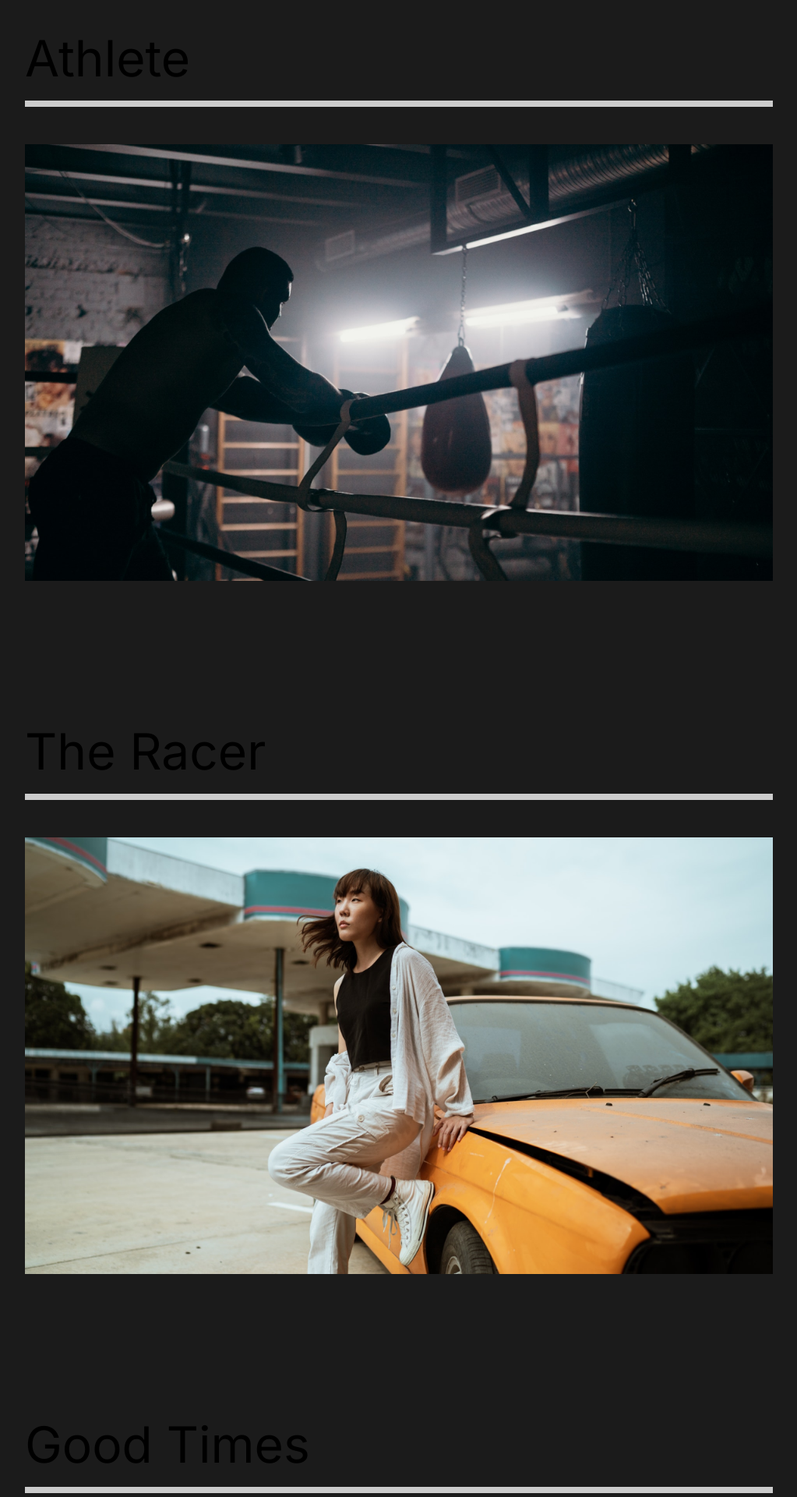
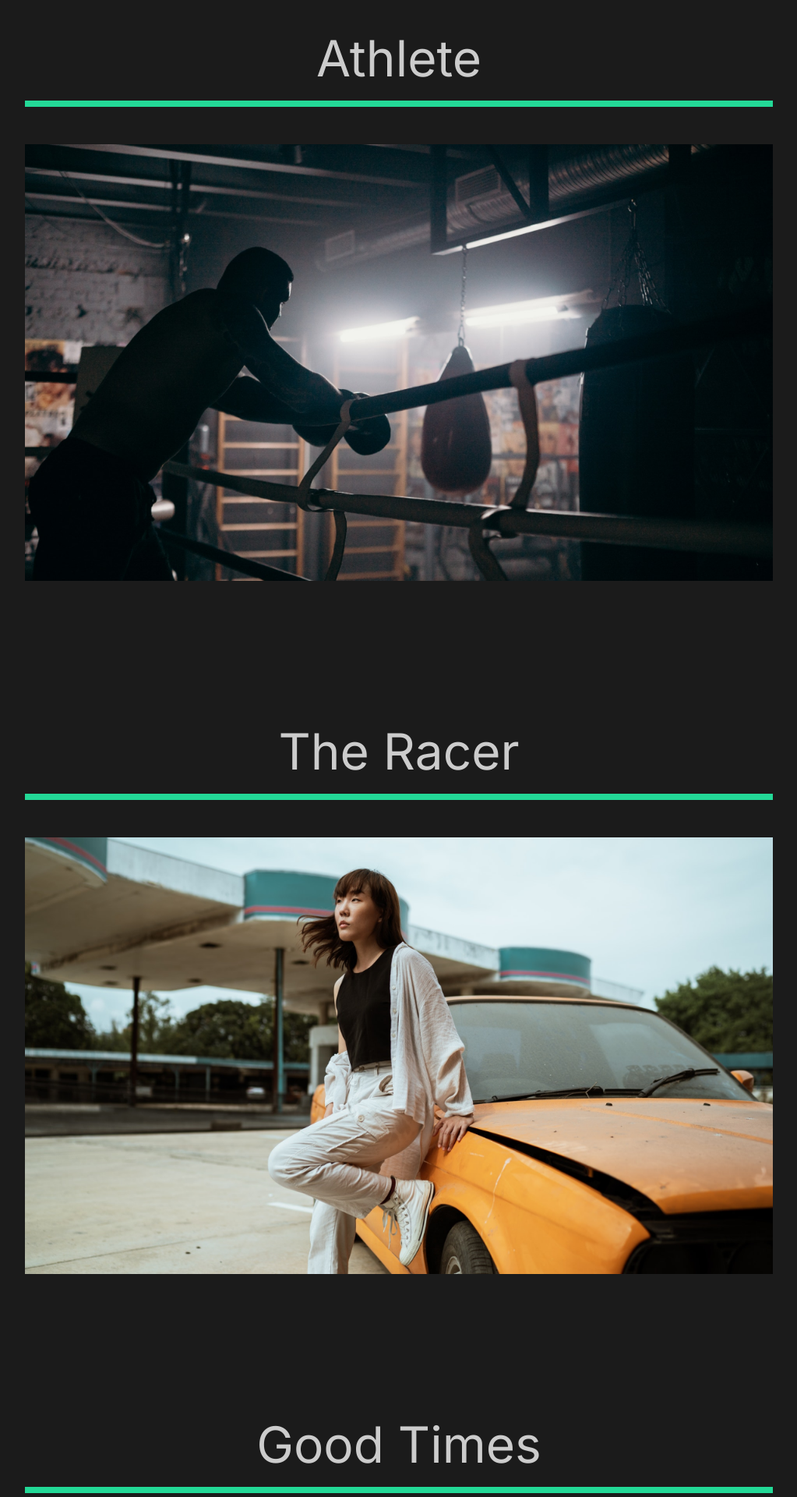
Before and after one commit to oley-projects/catpure-react-app, a React (Create React App) app: page /work in a window 1280 px wide. Shown: the part 140-2060 px from the top of the page at 78% size, without its empty margins (128-1151 px from the left). Built offline with nearby package versions, Linux system fonts and the light colour scheme.

Commit message:
our work section animate

```diff
--- a/src/animation.js
+++ b/src/animation.js
@@ -7,14 +7,13 @@
     opacity: 1,
     y: 0,
     transition: {
-      duration: 1,
+      duration: 0.5,
       when: "beforeChildren",
-      staggerChildren: 0.5,
+      staggerChildren: 0.25,
     },
   },
   exit: {
     opacity: 0,
-    y: 300,
     transition: {
       duration: 0.5,
       ease: "easeOut",
@@ -61,3 +60,38 @@
     },
   },
 };
+export const lineAnim = {
+  hidden: {
+    width: '0%',
+  },
+  show: {
+    width: '100%',
+    transition: {
+      duration: 1,
+    },
+  },
+};
+export const slider = {
+  hidden: {
+    x: '-130%',
+    skew: '45deg',
+  },
+  show: {
+    x: '100%',
+    skew: '0deg',
+    transition: {
+      duration: 0.5,
+      ease: 'easeOut',
+    },
+  },
+}
+export const sliderContainer = {
+  hidden: { opacity: 1, },
+  show: {
+    opacity: 1,
+    transition: {
+      staggerChildren: 0.13,
+      ease: 'easeOut',
+    },
+  },
+}
--- a/src/pages/OurWork.js
+++ b/src/pages/OurWork.js
@@ -6,7 +6,14 @@
 import goodtimes from "../img/goodtimes-small.png";
 // Animation
 import { motion } from "framer-motion";
-import { pageAnimation } from "../animation";
+import {
+  pageAnimation,
+  fade,
+  imageAnim,
+  lineAnim,
+  slider,
+  sliderContainer
+} from "../animation";
 
 const OurWork = () => {
   return(
@@ -16,25 +23,37 @@
       animate="show"
       exit="exit"
     >
+      <motion.div variants={sliderContainer}>
+        <Frame1 variants={slider}></Frame1>
+        <Frame2 variants={slider}></Frame2>
+        <Frame3 variants={slider}></Frame3>
+        <Frame4 variants={slider}></Frame4>
+      </motion.div>
       <Movie>
-        <h2>Athlete</h2>
-        <div className="line"></div>
+        <motion.h2 variants={fade}>Athlete</motion.h2>
+        <motion.div variants={lineAnim} className="line"></motion.div>
         <Link to="the-athlete">
-          <img src={athlete} alt="athlete" />
+          <Hide>
+            <motion.img variants={imageAnim} src={athlete} alt="athlete" />
+          </Hide>
         </Link>
       </Movie>
       <Movie>
-        <h2>The Racer</h2>
-        <div className="line"></div>
+        <motion.h2 variants={fade}>The Racer</motion.h2>
+        <motion.div variants={lineAnim} className="line"></motion.div>
         <Link to="the-racer">
-          <img src={theracer} alt="theracer" />
+          <Hide>
+            <motion.img variants={imageAnim} src={theracer} alt="theracer" />
+          </Hide>
         </Link>
       </Movie>
       <Movie>
-        <h2>Good Times</h2>
-        <div className="line"></div>
+        <motion.h2 variants={fade}>Good Times</motion.h2>
+        <motion.div variants={lineAnim} className="line"></motion.div>
         <Link to="good-times">
-          <img src={goodtimes} alt="goodtimes" />
+          <Hide>
+            <motion.img variants={imageAnim} src={goodtimes} alt="goodtimes" />
+          </Hide>
         </Link>
       </Movie>
     </Work>
@@ -46,13 +65,15 @@
   padding: 5rem 10rem;
   h2 {
     padding: 1rem 0;
+    color: #ccc;
+    text-align: center;
   }
 `;
 const Movie = styled.div`
   padding-bottom: 10rem;
   .line {
     height: 0.5rem;
-    background-color: #ccc;
+    background-color: #23d997;
     margin-bottom: 3rem;
   }
   img {
@@ -61,5 +82,26 @@
     object-fit: cover;
   }
 `;
+const Hide = styled.div`
+  overflow: hidden;
+`;
+const Frame1 = styled(motion.div)`
+  position: fixed;
+  left: 0;
+  top: 10%;
+  width: 100%;
+  height: 100vh;
+  z-index: 2;
+  background-color: #fffebf;
+`;
+const Frame2 = styled(Frame1)`
+  background-color: #ff8ebf;
+`;
+const Frame3 = styled(Frame1)`
+  background-color: #8ed2ff;
+`;
+const Frame4 = styled(Frame1)`
+  background-color: #8eff80;
+`;
 
 export default OurWork;
```
